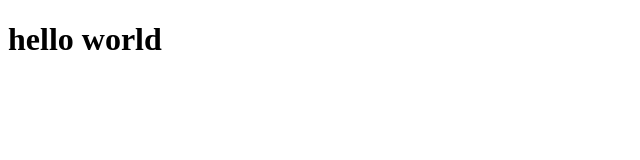
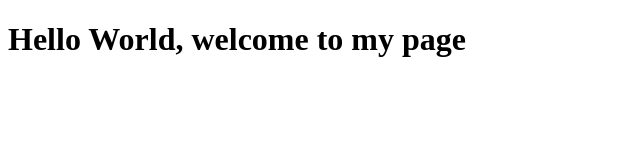
Before and after one commit to valejoseph/coursera-test, a plain HTML site: page site/index.html in a window 1280 px wide. Shown: the whole page, without its empty margins (0-640 px from the left). Drawn offline with Linux system fonts and the light colour scheme.

Commit message:
small change

```diff
--- a/site/index.html
+++ b/site/index.html
@@ -4,6 +4,6 @@
 	<title>hello world</title>
 </head>
 <body>
-<h1>hello world</h1>
+<h1>Hello World, welcome to my page </h1>
 </body>
 </html>
```
